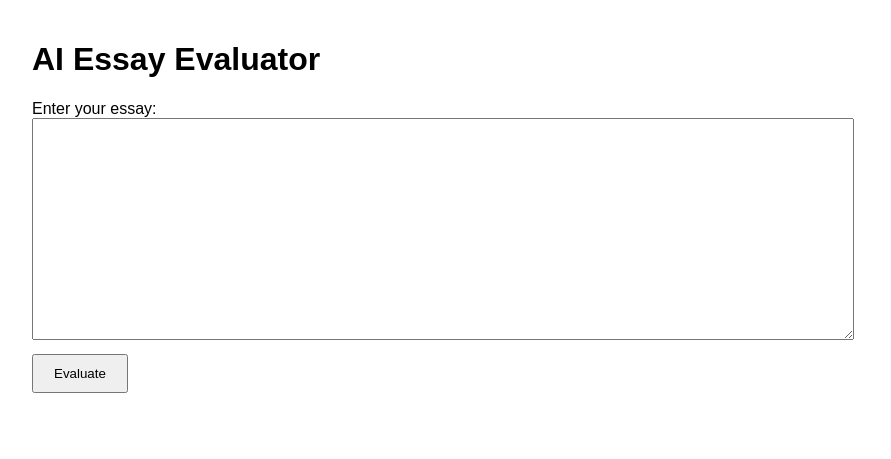
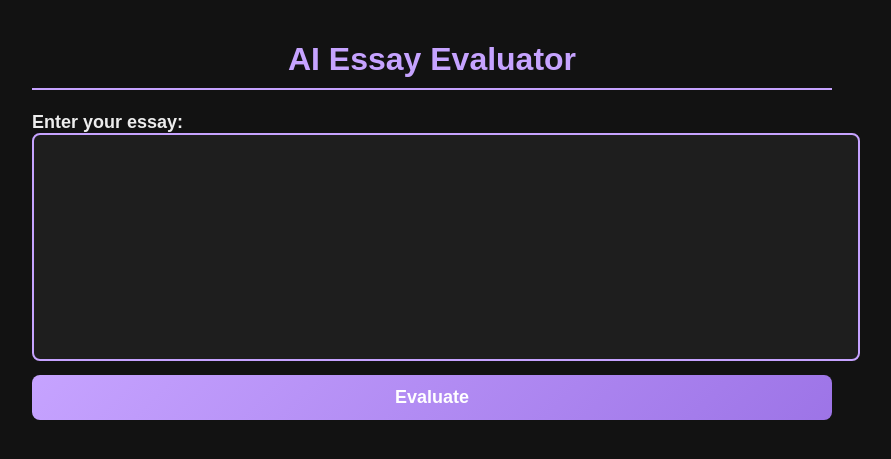
Before and after one commit to Zhengkii-bis/flask-chatbot, a Python web app: template templates/index.html in a window 1280 px wide. Shown: the top 459 px of the page, without its empty margins (208-1099 px from the left). Run offline with Jinja, Linux system fonts and the light colour scheme; the template is opened without the code that fills it, so the values that code supplies are empty.

Commit message:
Update index.html

```diff
--- a/templates/index.html
+++ b/templates/index.html
@@ -5,27 +5,104 @@
     <meta name="viewport" content="width=device-width, initial-scale=1.0">
     <title>AI Essay Evaluator</title>
     <style>
+    /* General styling */
     body {
-            font-family: Arial, sans-serif;
+        font-family: 'Poppins', sans-serif;
+        background-color: #121212; /* Deep black background */
+        color: #EDEDED; /* Soft white text */
         margin: 40px;
         padding: 20px;
         max-width: 800px;
         margin: auto;
     }
+
+    h1 {
+        text-align: center;
+        font-size: 32px;
+        color: #c6a3ff; /* Light violet accent */
+        border-bottom: 2px solid #c6a3ff;
+        padding-bottom: 10px;
+    }
+
+    label {
+        font-weight: 600;
+        font-size: 18px;
+    }
+
+    /* Textarea input */
     textarea {
         width: 100%;
         height: 200px;
-            padding: 10px;
+        padding: 12px;
+        border-radius: 8px;
+        background: #1E1E1E; /* Dark grey */
+        border: 2px solid #c6a3ff;
+        color: #EDEDED;
+        font-size: 16px;
+        outline: none;
+        resize: none;
     }
+
+    textarea:focus {
+        border-color: #9d74e7; /* Slight glow effect */
+    }
+
+    /* Buttons */
     button {
-            padding: 10px 20px;
+        width: 100%;
+        background: linear-gradient(135deg, #c6a3ff, #9d74e7);
+        color: #fff;
+        border: none;
+        padding: 12px 20px;
+        font-size: 18px;
+        border-radius: 8px;
+        cursor: pointer;
+        transition: all 0.3s ease-in-out;
+        font-weight: 600;
         margin-top: 10px;
     }
+
+    button:hover {
+        background: linear-gradient(135deg, #9d74e7, #c6a3ff);
+        transform: scale(1.05);
+    }
+
+    /* Results Output */
     .output {
         margin-top: 20px;
-            padding: 10px;
-            border: 1px solid #ccc;
-            background-color: #f9f9f9;
+        padding: 15px;
+        border-radius: 10px;
+        background: #1E1E1E; /* Dark grey background */
+        border: 2px solid #c6a3ff;
+        box-shadow: 0 0 10px rgba(198, 163, 255, 0.5);
+    }
+
+    .output h2 {
+        font-size: 22px;
+        color: #c6a3ff;
+        margin-bottom: 10px;
+    }
+
+    p strong {
+        color: #EDEDED;
+    }
+
+    /* Fancy fade-in effect */
+    .output {
+        opacity: 0;
+        transform: translateY(10px);
+        animation: fadeIn 0.6s ease-in-out forwards;
+    }
+
+    @keyframes fadeIn {
+        from {
+            opacity: 0;
+            transform: translateY(10px);
+        }
+        to {
+            opacity: 1;
+            transform: translateY(0);
+        }
     }
     </style>
 </head>
@@ -45,6 +122,7 @@
         <p><strong>Readability Score:</strong> <span id="readability"></span></p>
         <p><strong>Grammar Suggestions:</strong> <span id="grammarFeedback"></span></p>
         <p><strong>Organization Feedback:</strong> <span id="organizationFeedback"></span></p>
+        <p><strong>Overall Grade:</strong> <span id="overallGrade"></span></p>
     </div>
 
     <div id="correctedEssayDiv" class="output" style="display:none;">
@@ -75,6 +153,7 @@
                 document.getElementById("grammarFeedback").innerText = data.grammar_feedback || "No issues found.";
                 document.getElementById("organizationFeedback").innerText = data.organization_feedback || "Looks good!";
                 document.getElementById("correctedEssay").innerText = data.corrected_essay;
+                document.getElementById("overallGrade").innerText = data.overall_grade + "%";
 
                 document.getElementById("results").style.display = "block";
                 document.getElementById("correctedEssayDiv").style.display = "block";
```
Lines whose indentation alone changed are shown as unchanged.
